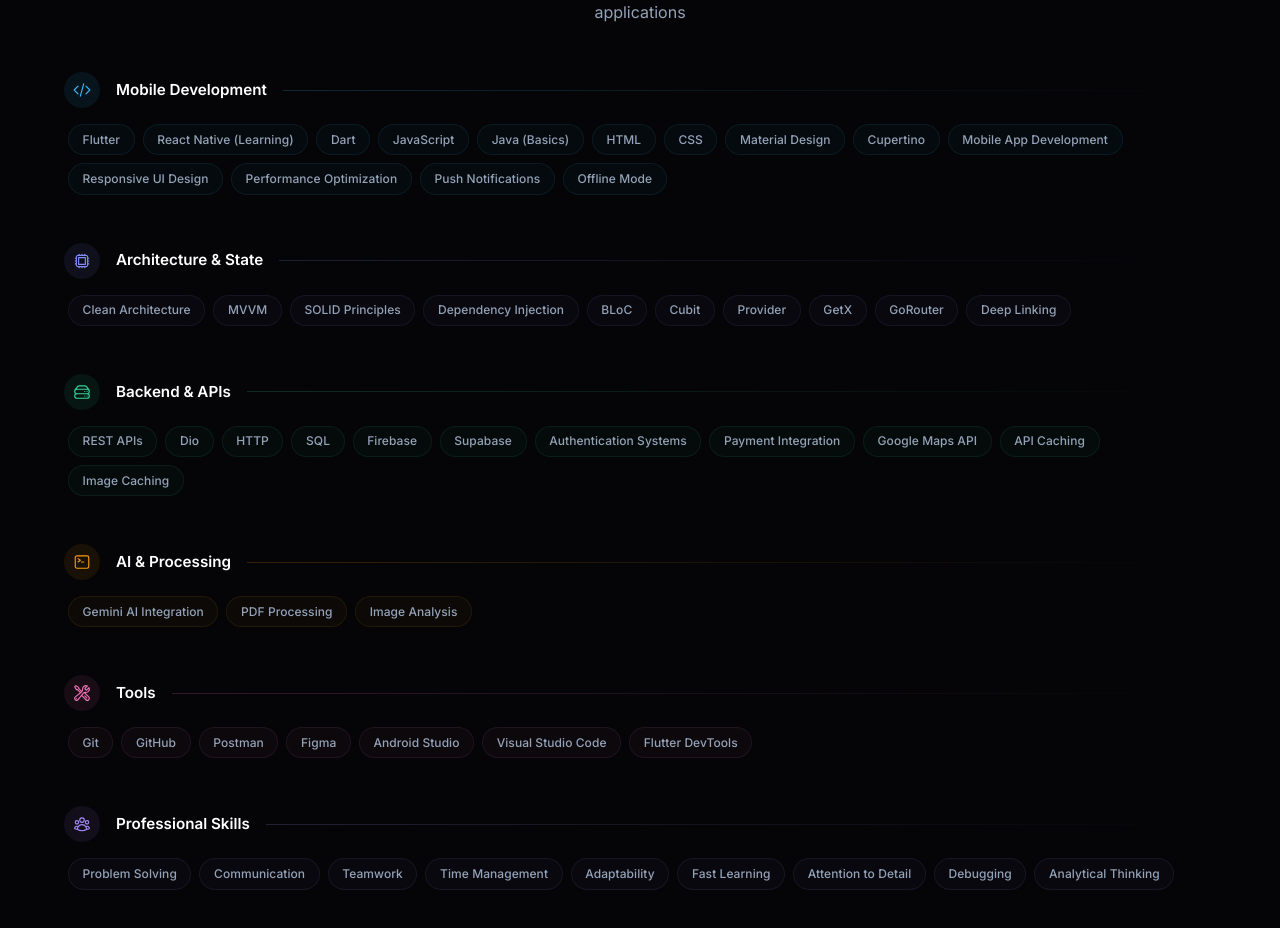
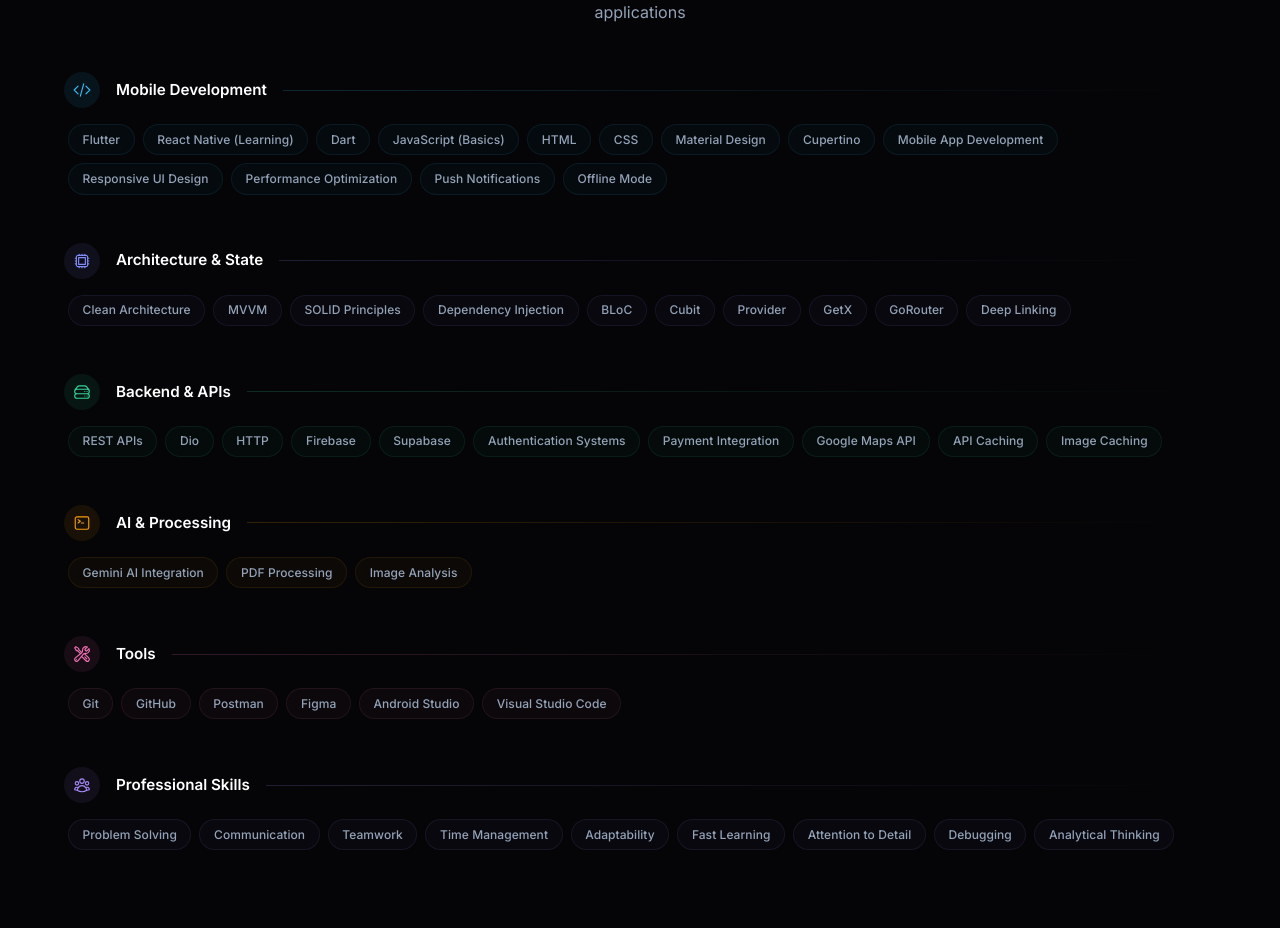
Before and after one commit to M-Fawzy2004/Portfolio, a React (Vite) app: page / in a window 1280 px wide. Shown: the part 1807-2735 px from the top of the page. Built offline with nearby package versions, Linux system fonts and the light colour scheme.

Commit message:
fix: remove redundant skills from various categories for clarity

```diff
--- a/src/components/Skills.jsx
+++ b/src/components/Skills.jsx
@@ -14,7 +14,7 @@
     icon: CodeBracketIcon,
     color: '#38BDF8',
     skills: [
-      'Flutter', 'React Native (Learning)', 'Dart', 'JavaScript', 'Java (Basics)', 'HTML', 'CSS',
+      'Flutter', 'React Native (Learning)', 'Dart', 'JavaScript (Basics)', 'HTML', 'CSS',
       'Material Design', 'Cupertino', 'Mobile App Development',
       'Responsive UI Design', 'Performance Optimization',
       'Push Notifications', 'Offline Mode',
@@ -35,7 +35,7 @@
     icon: ServerStackIcon,
     color: '#34D399',
     skills: [
-      'REST APIs', 'Dio', 'HTTP', 'SQL',
+      'REST APIs', 'Dio', 'HTTP',
       'Firebase', 'Supabase',
       'Authentication Systems', 'Payment Integration', 'Google Maps API',
       'API Caching', 'Image Caching',
@@ -55,7 +55,7 @@
     color: '#F472B6',
     skills: [
       'Git', 'GitHub', 'Postman', 'Figma',
-      'Android Studio', 'Visual Studio Code', 'Flutter DevTools',
+      'Android Studio', 'Visual Studio Code',
     ],
   },
   {
```
